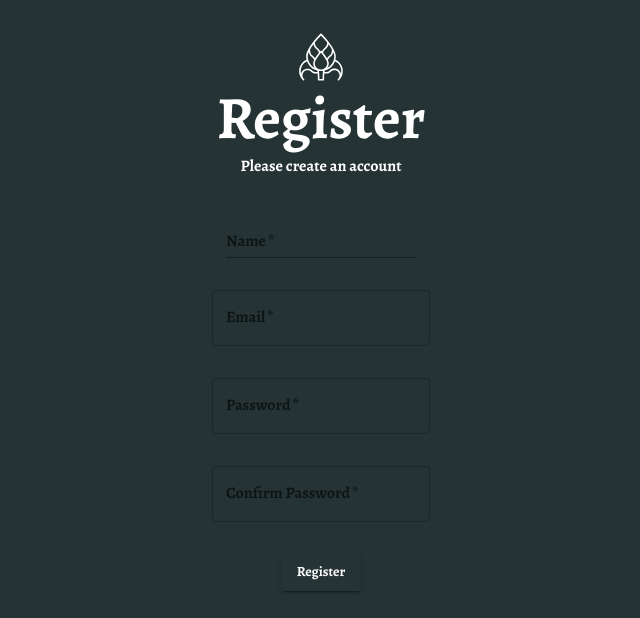
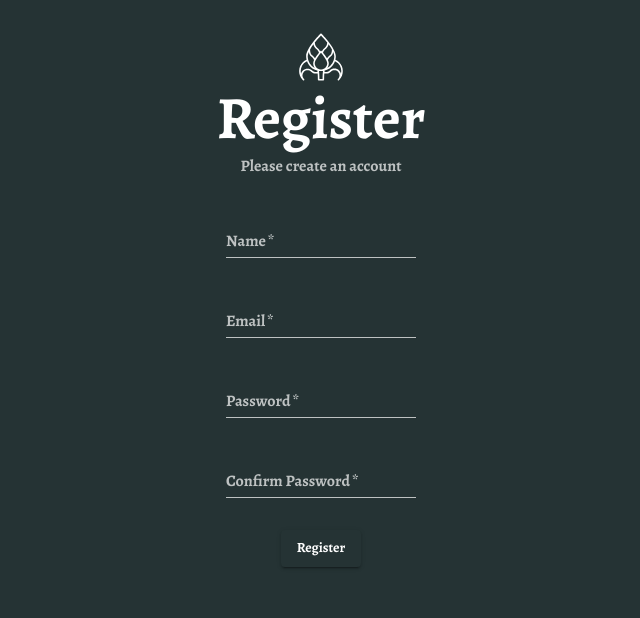
Before and after one commit to Ryan-Williams-Dev/tyoa-front-end, a React (Create React App) app: page /register in a window 1280 px wide. Shown: the top 618 px of the page, without its empty margins (319-959 px from the left). Built offline with nearby package versions, Linux system fonts and the light colour scheme.

Commit message:
took me a whiel to figure out how to style all the elements of the mui textfield corrctly, but have figured it out and made a styled text field component

```diff
--- /dev/null
+++ b/src/components/StyledTextField.jsx
@@ -0,0 +1,18 @@
+import { styled, TextField } from "@mui/material";
+
+const StyledTextField = styled(TextField)({
+  "& label": {
+    color: "rgba(255, 255, 255, 0.7)",
+  },
+  "&:hover label": {
+    fontWeight: 700,
+  },
+  "& label.Mui-focused": {
+    color: "white",
+  },
+  "& .MuiInput-underline:before": {
+    borderBottomColor: "rgba(255, 255, 255, 0.7)",
+  },
+});
+
+export default StyledTextField;
--- a/src/pages/Login.jsx
+++ b/src/pages/Login.jsx
@@ -1,15 +1,10 @@
-import {
-  Box,
-  Button,
-  TextField,
-  Typography,
-  CircularProgress,
-} from "@mui/material";
+import { Box, Button, Typography, CircularProgress } from "@mui/material";
 import { useRef, useEffect } from "react";
 import { useSelector, useDispatch } from "react-redux";
 import { useNavigate } from "react-router-dom";
 import { toast } from "react-toastify";
 import { login, reset } from "../features/auth/authSlice";
+import StyledTextField from "../components/StyledTextField";
 
 function Login() {
   const emailRef = useRef(null);
@@ -87,18 +82,20 @@ function Login() {
           flexGrow: "1",
         }}
       >
-        <TextField
+        <StyledTextField
+          variant="standard"
           inputRef={emailRef}
           type="email"
           required
           label="Email"
-        ></TextField>
-        <TextField
+        ></StyledTextField>
+        <StyledTextField
+          variant="standard"
           inputRef={passwordRef}
           type="password"
           required
           label="Password"
-        ></TextField>
+        ></StyledTextField>
         <Button type="submit" variant="contained">
           Login
         </Button>
--- a/src/pages/Register.jsx
+++ b/src/pages/Register.jsx
@@ -1,15 +1,10 @@
-import {
-  Box,
-  Button,
-  TextField,
-  Typography,
-  CircularProgress,
-} from "@mui/material";
+import { Box, Button, Typography, CircularProgress } from "@mui/material";
 import { useEffect, useRef } from "react";
 import { useSelector, useDispatch } from "react-redux";
 import { useNavigate } from "react-router-dom";
 import { toast } from "react-toastify";
 import { register, reset } from "../features/auth/authSlice";
+import StyledTextField from "../components/StyledTextField";
 
 function Register() {
   const nameRef = useRef(null);
@@ -92,7 +87,9 @@ function Register() {
           }}
         />
         <Typography variant="h2">Register</Typography>
-        <Typography variant="body1">Please create an account</Typography>
+        <Typography variant="body1" color="text.secondary">
+          Please create an account
+        </Typography>
       </Box>
       <Box
         component="form"
@@ -106,31 +103,34 @@ function Register() {
           margin: "2em",
         }}
       >
-        <TextField
+        <StyledTextField
           variant="standard"
           inputRef={nameRef}
           type="text"
           required
           label="Name"
-        ></TextField>
-        <TextField
+        ></StyledTextField>
+        <StyledTextField
+          variant="standard"
           inputRef={emailRef}
           type="email"
           required
           label="Email"
-        ></TextField>
-        <TextField
+        ></StyledTextField>
+        <StyledTextField
+          variant="standard"
           inputRef={passwordRef}
           type="password"
           required
           label="Password"
-        ></TextField>
-        <TextField
+        ></StyledTextField>
+        <StyledTextField
+          variant="standard"
           inputRef={passwordConfirmRef}
           type="password"
           required
           label="Confirm Password"
-        ></TextField>
+        ></StyledTextField>
         <Button type="submit" variant="contained">
           Register
         </Button>
--- a/src/pages/Welcome.jsx
+++ b/src/pages/Welcome.jsx
@@ -2,11 +2,12 @@ import { useEffect } from "react";
 import { Link, useNavigate } from "react-router-dom";
 import { useSelector } from "react-redux";
 import { Box } from "@mui/system";
-import { Button, Typography, SvgIcon } from "@mui/material";
+import { Button, Typography, useMediaQuery } from "@mui/material";
 
 function Welcome() {
   const navigate = useNavigate();
   const { user } = useSelector((state) => state.auth);
+  const backgroundByVH = useMediaQuery("(max-aspect-ratio: 2048/1365)");
 
   useEffect(() => {
     if (user) {
@@ -20,7 +21,7 @@ function Welcome() {
         sx={{
           backgroundAttachment: "fixed",
           backgroundImage: "url(/img/welcome_bg.jpg)",
-          backgroundSize: "auto 100vh",
+          backgroundSize: backgroundByVH ? "auto 100vh" : "100vw auto",
         }}
       >
         <section
@@ -130,7 +131,7 @@ function Welcome() {
           }}
         >
           <Typography variant="h2">About</Typography>
-          <Typography variant="body1">
+          <Typography variant="body1" maxWidth="600px">
             Life is full of ups and downs. At times, a positive mentality is
             clear. At others, it's hard to frame anything in a positive light.
             Take Your Own Advice is a tool. A tool to absorb your optimistic
--- a/src/theme/materialUiTheme.js
+++ b/src/theme/materialUiTheme.js
@@ -4,12 +4,15 @@ let theme = createTheme({
   palette: {
     primary: {
       main: "#253334",
+      contrastText: "#ffffff",
     },
     secondary: {
       main: "#7C9A92",
+      contrastText: "#ffffff",
     },
     text: {
       primary: "#FFFFFF",
+      secondary: "rgba(255, 255, 255, 0.7)",
     },
     background: {
       default: "#253334",
```
